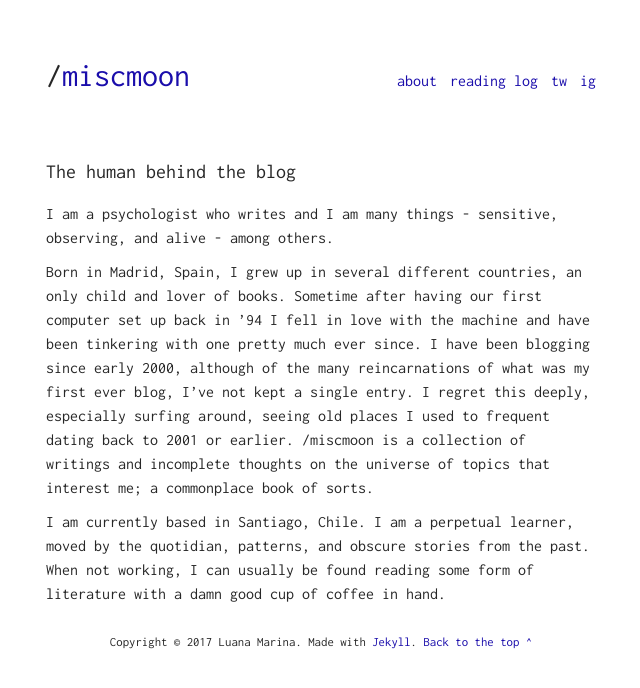
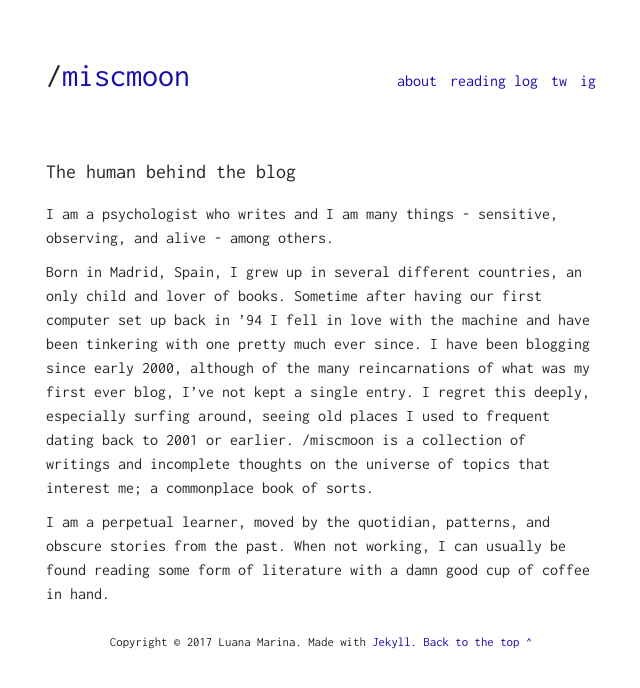
Before and after one commit to miscmoon/miscmoon.github.io, a Jekyll site: the page built from me/index.md, in a window 1280 px wide. Shown: the top 688 px of the page, without its empty margins (319-959 px from the left). Built offline with Jekyll 4.4.1, drawn with Linux system fonts in a browser that asks for light colours.

Commit message:
Update index.md

```diff
--- a/me/index.md
+++ b/me/index.md
@@ -8,4 +8,4 @@ I am a psychologist who writes and I am many things - sensitive, observing, and
 
 Born in Madrid, Spain, I grew up in several different countries, an only child and lover of books. Sometime after having our first computer set up back in ’94 I fell in love with the machine and have been tinkering with one pretty much ever since. I have been blogging since early 2000, although of the many reincarnations of what was my first ever blog, I’ve not kept a single entry. I regret this deeply, especially surfing around, seeing old places I used to frequent dating back to 2001 or earlier. /miscmoon is a collection of writings and incomplete thoughts on the universe of topics that interest me; a commonplace book of sorts.
 
-I am currently based in Santiago, Chile. I am a perpetual learner, moved by the quotidian, patterns, and obscure stories from the past. When not working, I can usually be found reading some form of literature with a damn good cup of coffee in hand.
+I am a perpetual learner, moved by the quotidian, patterns, and obscure stories from the past. When not working, I can usually be found reading some form of literature with a damn good cup of coffee in hand.
```
